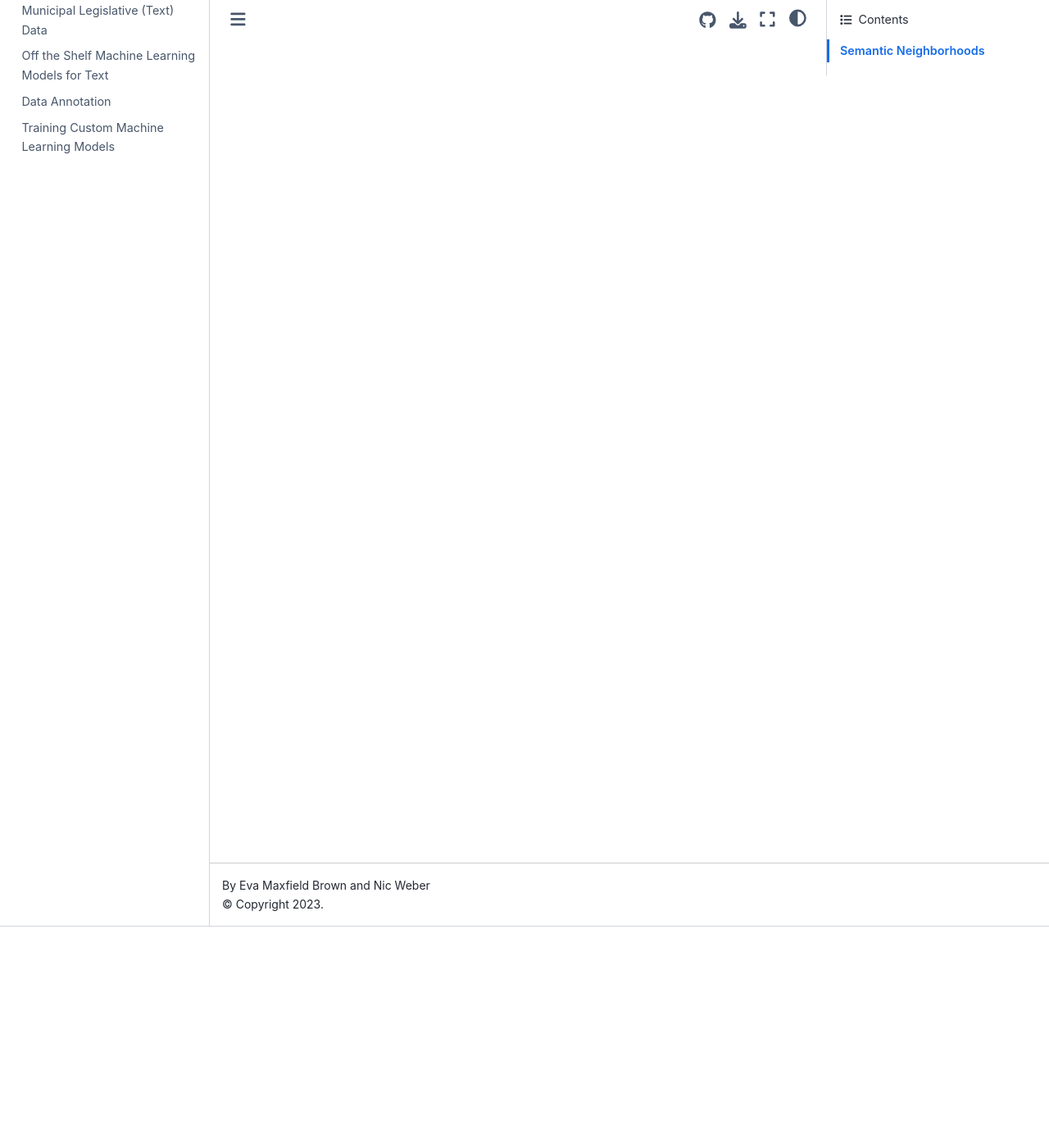
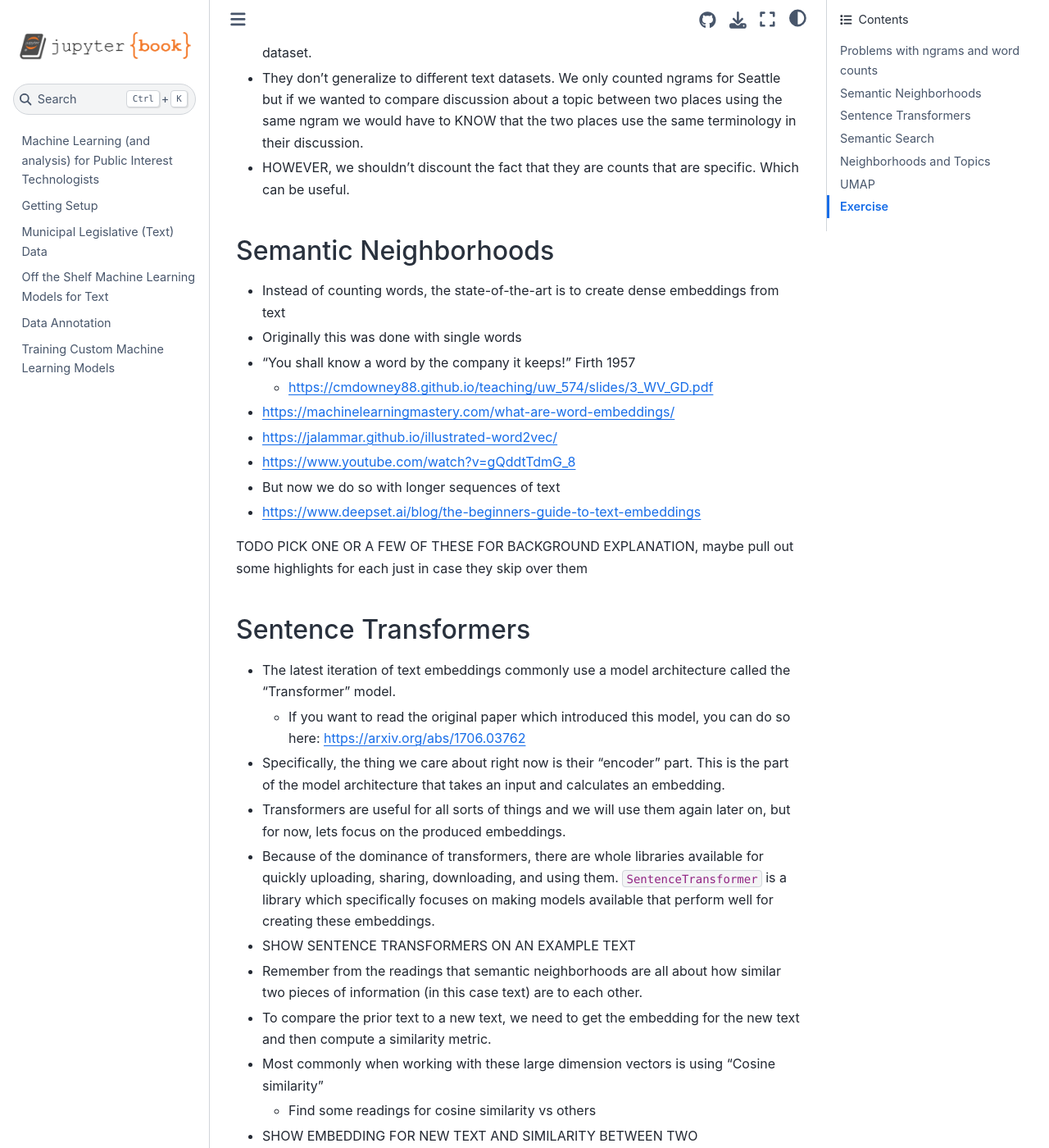
Before and after one commit to PugetSoundClinic-PIT/ml-for-pit, a Jupyter Book: the page built from content/04-semantic-embeddings.md, in a window 1280 px wide and 1400 px high, scrolled down 270 px. Shown: the whole window at 82% size. Built offline with Jupyter Book 1.0.4 settings and Sphinx 7.4.7 and the Sphinx Book theme 1.1.4, drawn with Linux system fonts in a browser that asks for light colours; some of the changed text lies outside the part shown.

Commit message:
Add semantic embeddings plan

```diff
--- a/content/04-semantic-embeddings.md
+++ b/content/04-semantic-embeddings.md
@@ -1,6 +1,86 @@
 # Semantic Embeddings
+
+## Problems with ngrams and word counts
+
+* If we think about what they represent and how we store their data, you have a count for every single unique ngram in the text. This is a lot of data to store, especially if the meeting is long and discusses many different topics which can increase the diversity of the ngrams thereby increase the number of total ngrams you need to store in your dataset.
+
+* They don't generalize to different text datasets. We only counted ngrams for Seattle but if we wanted to compare discussion about a topic between two places using the same ngram we would have to KNOW that the two places use the same terminology in their discussion.
+
+* HOWEVER, we shouldn't discount the fact that they are counts that are specific. Which can be useful.
 
 ## Semantic Neighborhoods
 
-* try to find quote from deep learning for NLP course lecture slides about "a word is made up with it's neighbors"
-* link to reading about that idea
+* Instead of counting words, the state-of-the-art is to create dense embeddings from text
+
+* Originally this was done with single words
+* "You shall know a word by the company it keeps!" Firth 1957
+    * https://cmdowney88.github.io/teaching/uw_574/slides/3_WV_GD.pdf
+* https://machinelearningmastery.com/what-are-word-embeddings/
+* https://jalammar.github.io/illustrated-word2vec/
+* https://www.youtube.com/watch?v=gQddtTdmG_8
+
+* But now we do so with longer sequences of text
+* https://www.deepset.ai/blog/the-beginners-guide-to-text-embeddings
+
+TODO PICK ONE OR A FEW OF THESE FOR BACKGROUND EXPLANATION, maybe pull out some highlights for each just in case they skip over them
+
+## Sentence Transformers
+
+* The latest iteration of text embeddings commonly use a model architecture called the "Transformer" model.
+    * If you want to read the original paper which introduced this model, you can do so here: https://arxiv.org/abs/1706.03762
+
+* Specifically, the thing we care about right now is their "encoder" part. This is the part of the model architecture that takes an input and calculates an embedding.
+
+* Transformers are useful for all sorts of things and we will use them again later on, but for now, lets focus on the produced embeddings.
+
+* Because of the dominance of transformers, there are whole libraries available for quickly uploading, sharing, downloading, and using them. `SentenceTransformer` is a library which specifically focuses on making models available that perform well for creating these embeddings.
+
+* SHOW SENTENCE TRANSFORMERS ON AN EXAMPLE TEXT
+
+* Remember from the readings that semantic neighborhoods are all about how similar two pieces of information (in this case text) are to each other.
+
+* To compare the prior text to a new text, we need to get the embedding for the new text and then compute a similarity metric.
+* Most commonly when working with these large dimension vectors is using "Cosine similarity"
+    * Find some readings for cosine similarity vs others
+
+* SHOW EMBEDDING FOR NEW TEXT AND SIMILARITY BETWEEN TWO
+
+* For comparison, if we were to embed another piece of text that we understand as quite different from the first two, we should see that the similarity between this new one and the original one.
+
+* SHOW SIMILARITY BETWEEN OPPOSITE TEXT AND ORIGINAL TEXT EMBED
+
+## Semantic Search
+
+* One application of semantic embeddings is for search
+
+* For example, if you had a dataset of text and you wanted to find the most similar piece of text to a user query, you can embed each item in the dataset and the query and calculate the most similar items to the query.
+
+* SHOW EXAMPLE
+
+## Neighborhoods and Topics
+
+* Another application of semantic embeddings is in understanding the diversity of your dataset and what topics are covered
+
+* You can think of this as how much range is represented in each dimension of the embeddings for all embeddings in the dataset
+
+* Because most of the embedding models have 300+ dimensions, its hard to understand what each dimension means.
+
+* If we were only trying to compare fruits and we only used 2 dimensions we might be able to plot something like this: https://xkcd.com/388/
+
+* But with 300+ dimensions, we need to use an additional tool to reduce the dimensions down to something even further.
+
+## UMAP
+
+* UMAP is an algorithm specifically designed to reduce dimensions down to be able to plot and get some sort of understanding over your dataset's embeddings
+
+* TODO find background reading on UMAP
+
+* We can use UMAP on our example dataset to show the embeddings on a 2D plot
+
+* SHOW EXAMPLE
+
+## Exercise
+
+* Using your knowledge of CDP datasets and processing the text, get the embeddings for each sentence in 10 different meetings and store them into a dataset with the text
+* Use UMAP to reduce and plot the embeddings into 2D space
+* What do you notice? Can you observe topics and trends?
```
